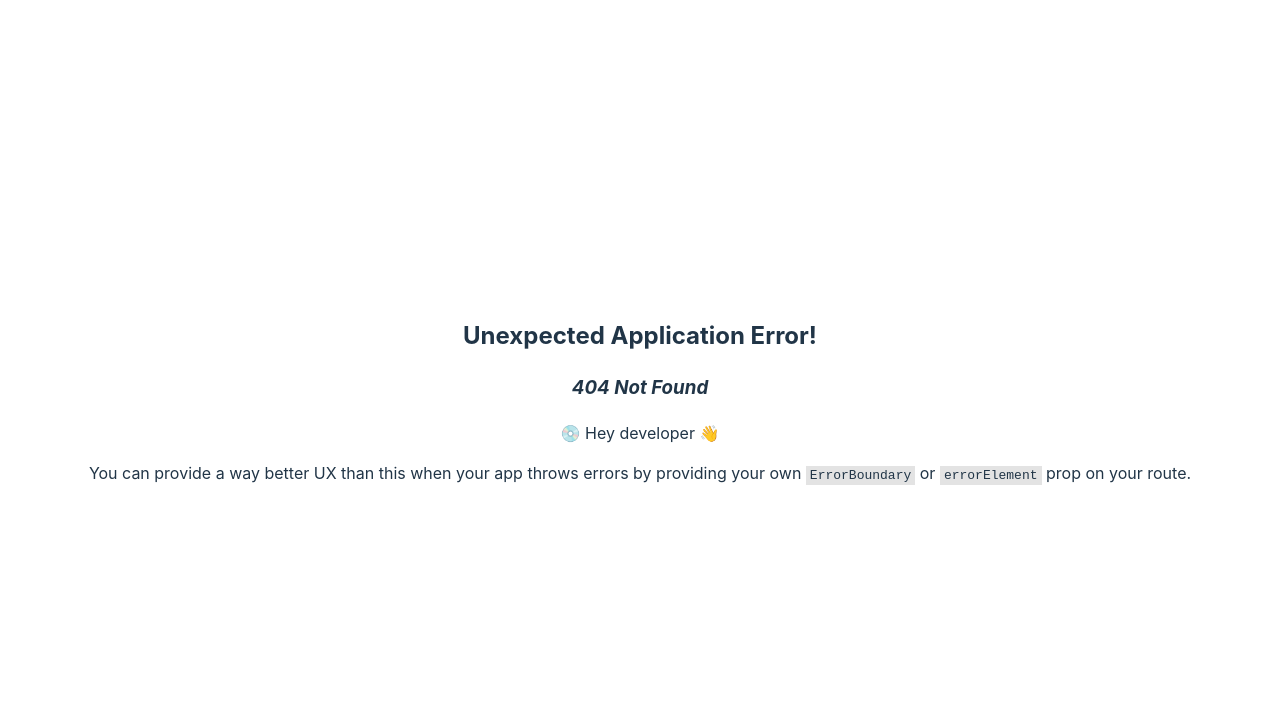
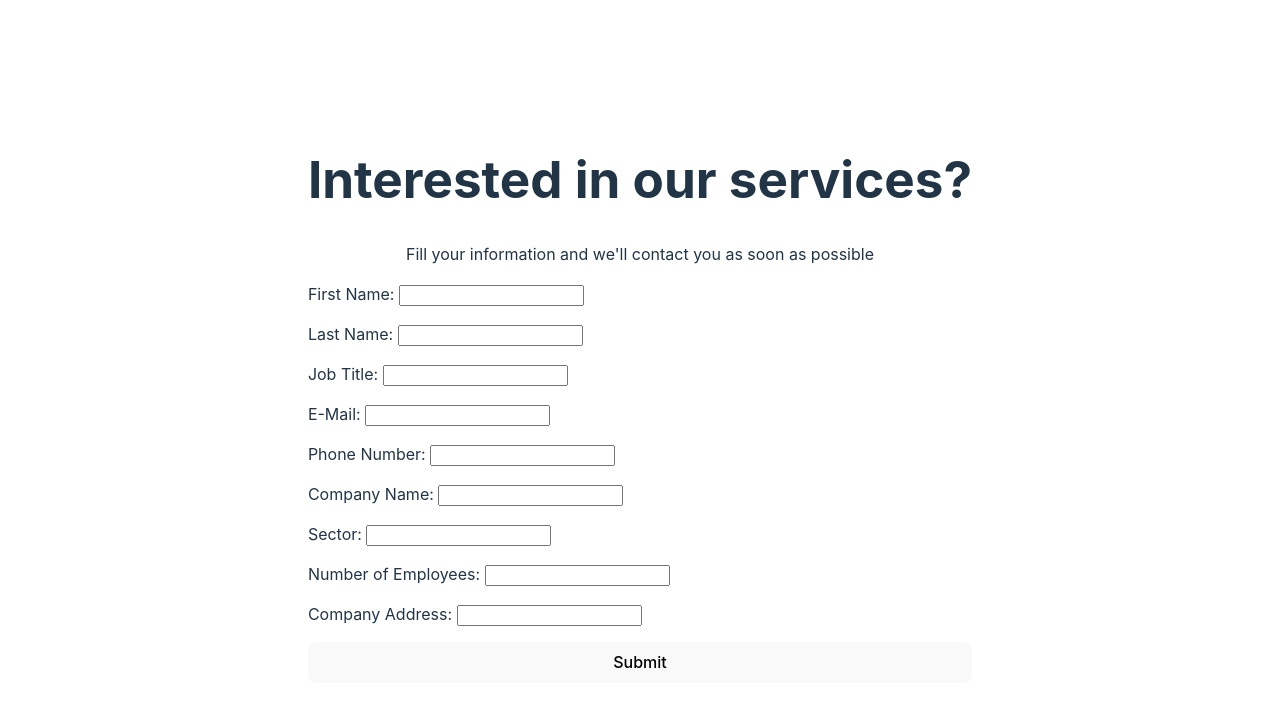
Before and after one commit to yizhak148/int-fs-june-23-crm-deploy, a React (Vite) app in the folder app/: page /registerLead in a window 1280 px wide. Before the commit this address had no page. Shown: the top 706 px of the page. Built offline with nearby package versions, Linux system fonts and the light colour scheme.

Commit message:
create RegisterLeadPage and add to router

```diff
--- /dev/null
+++ b/app/src/RegisterLeadPage.scss
@@ -0,0 +1,6 @@
+.registerForm {
+    display: flex;
+    flex-direction: column;
+    text-align: left;
+    gap: 1rem;
+}
--- /dev/null
+++ b/app/src/RegisterLeadPage.tsx
@@ -0,0 +1,49 @@
+import "./RegisterLeadPage.scss";
+
+export function RegisterLeadPage() {
+  return (
+    <>
+      <h1>Interested in our services?</h1>
+      <p>Fill your information and we'll contact you as soon as possible</p>
+      <form className="registerForm" action="">
+        <div className="registerForm__field">
+            <label htmlFor="firstName">First Name: </label>
+            <input type="text" name="firstName" id="firstName" required />
+        </div>
+        <div className="registerForm__field">
+            <label htmlFor="lastName">Last Name: </label>
+            <input type="text" name="lastName" id="lastName" required />
+        </div>
+        <div className="registerForm__field">
+            <label htmlFor="jobTitle">Job Title: </label>
+            <input type="text" name="jobTitle" id="jobTitle" required />
+        </div>
+        <div className="registerForm__field">
+            <label htmlFor="email">E-Mail: </label>
+            <input type="text" name="email" id="email" required />
+        </div>
+        <div className="registerForm__field">
+            <label htmlFor="phoneNumber">Phone Number: </label>
+            <input type="text" name="phoneNumber" id="phoneNumber" required />
+        </div>
+        <div className="registerForm__field">
+            <label htmlFor="companyName">Company Name: </label>
+            <input type="text" name="companyName" id="companyName" required />
+        </div>
+        <div className="registerForm__field">
+            <label htmlFor="sector">Sector: </label>
+            <input type="text" name="sector" id="sector" required />
+        </div>
+        <div className="registerForm__field">
+            <label htmlFor="employeeCount">Number of Employees: </label>
+            <input type="text" name="employeeCount" id="employeeCount" />
+        </div>
+        <div className="registerForm__field">
+            <label htmlFor="address">Company Address: </label>
+            <input type="text" name="address" id="address" />
+        </div>
+        <button className="registerForm__button">Submit</button>
+      </form>
+    </>
+  );
+}
--- a/app/src/router.ts
+++ b/app/src/router.ts
@@ -1,9 +1,13 @@
 import { createBrowserRouter } from "react-router-dom";
 import App from "./App";
+import { RegisterLeadPage } from "./RegisterLeadPage";
 
 export const router = createBrowserRouter([
     {
         index: true,
         Component: App
-    }
+    },
+    { path: "/registerLead",
+    Component: RegisterLeadPage
+}
 ]);
```
